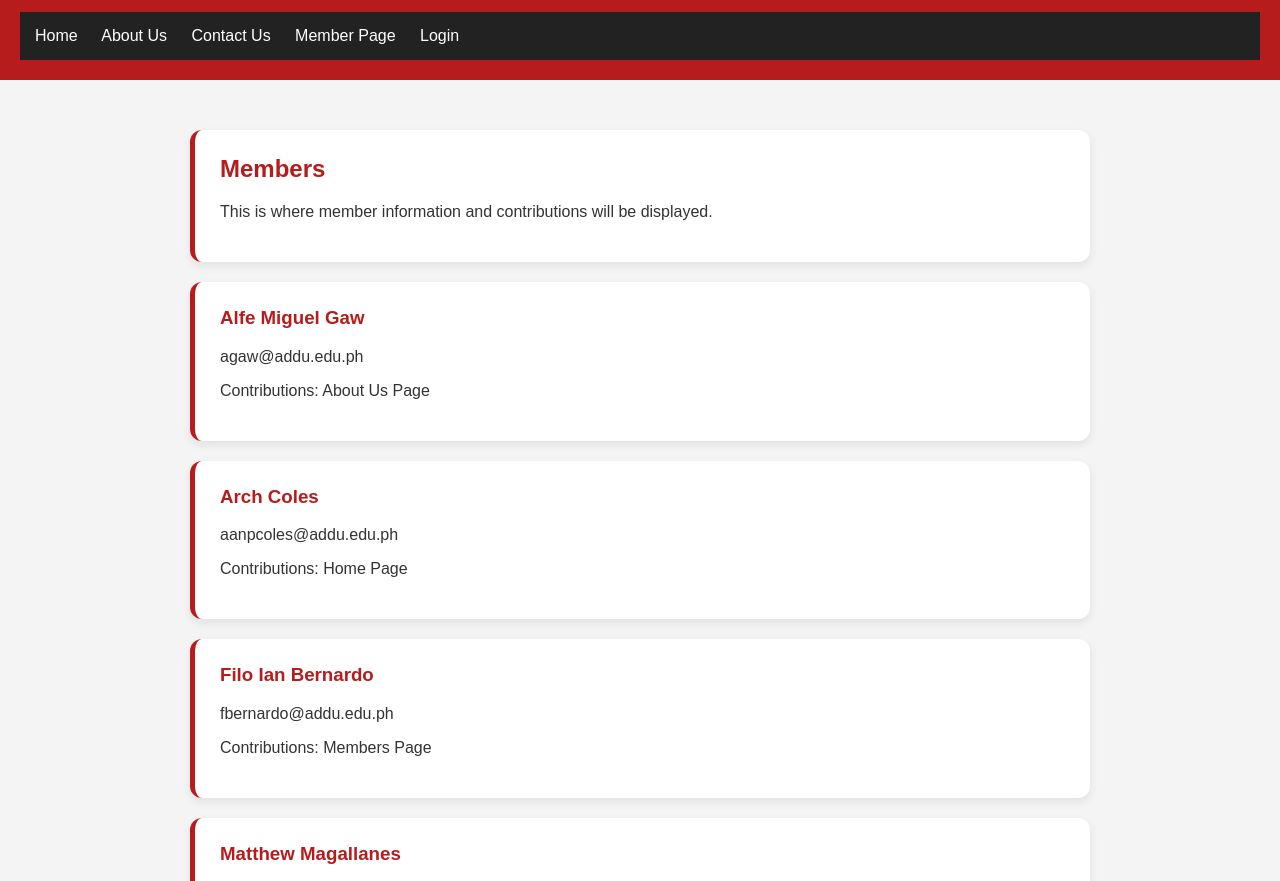
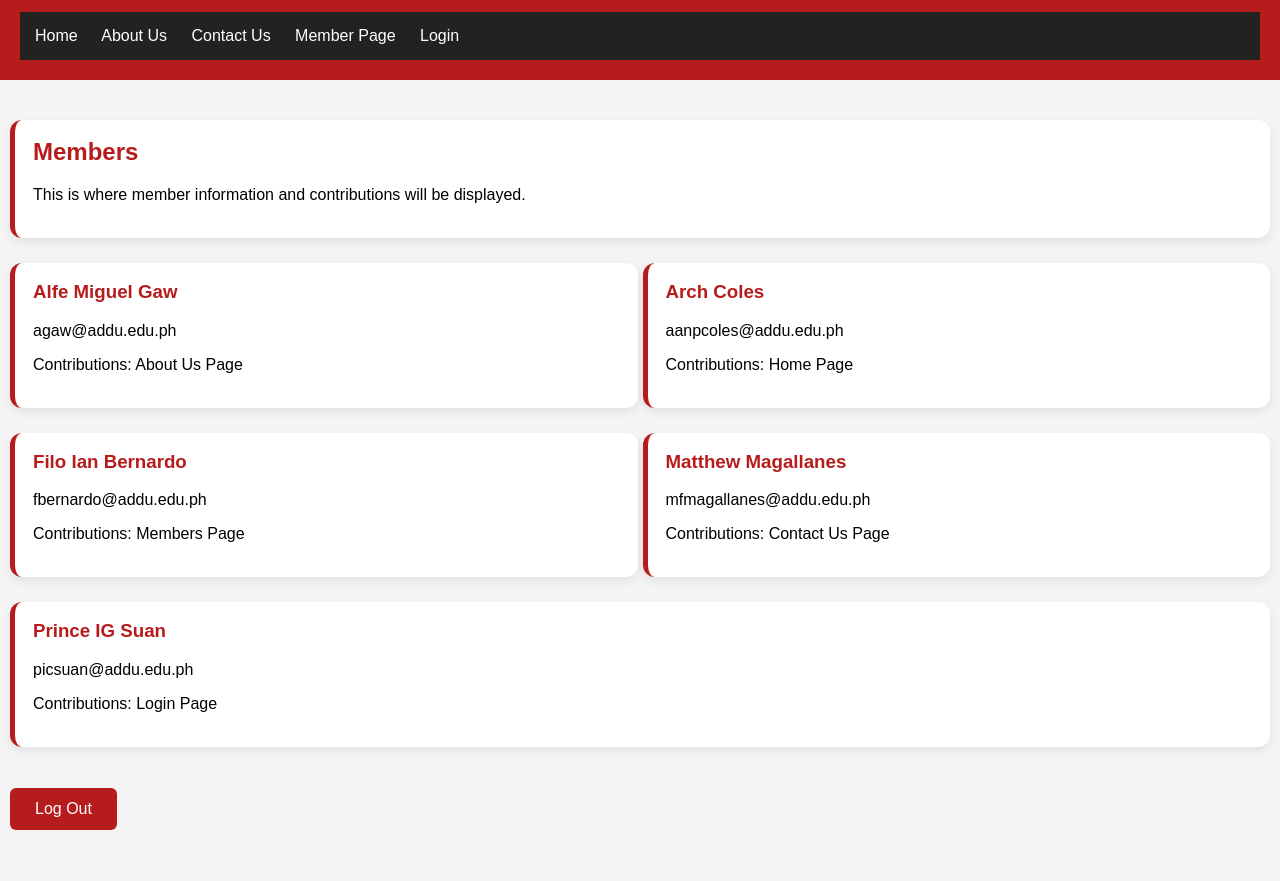
Before and after one commit to ArchNapixel/Fireman-Website-WEB-SYS, a plain HTML site: page member.html in a window 1280 px wide. Shown: the part 60-941 px from the top of the page. Drawn offline with Linux system fonts and the light colour scheme.

Commit message:
Refactor CSS for main layout and card styles

```diff
--- a/member.css
+++ b/member.css
@@ -30,42 +30,48 @@ nav a:hover {
     color: red;
 }
 
-
-/* Main content */
 main {
-    max-width: 900px;
+    max-width: 1400px;
     margin: 30px auto;
-    padding: 20px;
+    padding: 10px;
+    display: grid;
+    grid-template-columns: repeat(2, 1fr);
+    gap: 0px 5px;
+    align-items: center;
 }
 
-/* Individual cards */
 .card {
     background-color: white;
-    padding: 25px;
-    margin-bottom: 20px;
+    padding: 18px;
     border-radius: 12px;
     box-shadow: 0 4px 10px rgba(0, 0, 0, 0.08);
     border-left: 5px solid #b71c1c;
 }
 
-/* Card headings */
+.card:first-child {
+    grid-column: 1 / -1;
+}
+
+.card:nth-of-type(6) {
+    grid-column: 1 / -1;
+}
+
 .card h2,
 .card h3 {
     color: #b71c1c;
     margin-top: 0;
 }
 
-/* Card paragraphs */
-.card p {
+.card.logout {
+    grid-column: 1 / -1;
+    margin: 0;
     color: #333;
 }
 
-/* Card lists */
 .card ul {
     padding-left: 25px;
 }
 
-/* Card links */
 .card a {
     color: #b71c1c;
     text-decoration: none;
@@ -88,11 +94,9 @@ section {
     display: inline-block;
     background-color: #b71c1c;
     color: white !important;
-    text-decoration: none !important;
+    text-decoration: none;
     padding: 12px 25px;
     border-radius: 6px;
-    font-weight: bold;
-    transition: 0.3s;
 }
 
 .logout:hover {
```
